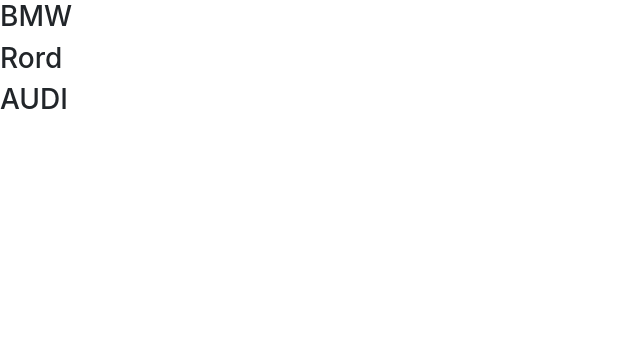
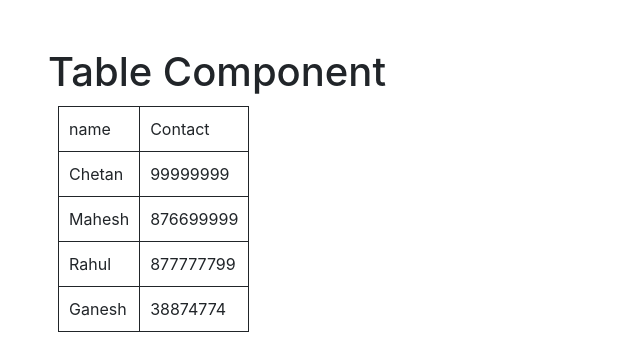
Before and after one commit to chetansankpal7007/cnc_react_js, a React (Create React App) app: page / in a window 1280 px wide. Shown: the top 354 px of the page, without its empty margins (0-640 px from the left). Built offline with nearby package versions, Linux system fonts and the light colour scheme.

Commit message:
jul-17-table-of-array-object

```diff
--- a/src/App.js
+++ b/src/App.js
@@ -3,6 +3,7 @@
 import List from "./component/List";
 import Navbar from './component/Navbar'
 import Newcompoent from './component/New_compoent'
+import Table from "./component/Table";
 const link= "https://react.dev/";
 function App() {
   return (
@@ -10,7 +11,8 @@
       {/* <Navbar /> */}
       {/* <Newcompoent/> */}
       {/* <Condition/> */}
-      <List></List>
+      {/* <List></List> */}
+      <Table></Table>
     </>
   );
 }
--- a/src/component/List.js
+++ b/src/component/List.js
@@ -1,15 +1,25 @@
 import React from 'react'
 
 function Car (props) {
-    return <h3>{props.brand}</h3>
+    return <h3 className='m-4'>Car Brand - {props.brand}</h3>
+}
+
+function Bike (props) {
+  return <h3>Bike {props.bikebrand}</h3>
 }
 
 export default function List() {
 
-  const cars = ['BMW', 'Rord', 'AUDI']
+  const cars = ['BMW', 'Ford', 'AUDI'];
+  const bikes = ['Hounda', 'FZ', 'TVS', 'CBZ'];
   return (
-    <div>
-      {cars.map((carItem)=> <Car brand={carItem}></Car> )}
-    </div>
+    <>
+      <div>
+        {cars.map((carItem)=> <Car brand={carItem}></Car> )}
+      </div>
+      <div className='m-5'>
+          {bikes.map( (bikeItem) => <Bike bikebrand={bikeItem}></Bike>       )}
+      </div>
+    </>
   )
 }
--- /dev/null
+++ b/src/component/Table.css
@@ -0,0 +1,6 @@
+table,td {
+    border: 1px solid;
+    border-collapse: collapse;
+    margin: 10px;
+    padding: 10px;
+  }
--- /dev/null
+++ b/src/component/Table.js
@@ -0,0 +1,40 @@
+import React from 'react'
+import "./Table.css";
+function StdTab (props)  {
+    // return <h2>{props.data.name } {props.data.contact}</h2>
+    return <tr >
+            <td >{props.data.name }</td>
+            <td>{props.data.contact}</td>
+            </tr>
+}
+export default function Table() {
+    // const std3 = {name: 'Chetan', contact: '99999999'}
+    // const std1 = {name: 'Mahesh', contact: '876699999'}
+    // const std2 = {name: 'Rahul', contact: '877777799'}
+
+    const std= [
+        {name: 'Chetan', contact: '99999999'},
+        {name: 'Mahesh', contact: '876699999'},
+        {name: 'Rahul', contact: '877777799'},
+        {name: 'Ganesh', contact: '38874774'}
+    ]
+
+
+  return (
+    <div className='m-5'>
+      <h1>Table Component</h1>
+      <table>
+        <tr>
+            <td>
+                name
+            </td>
+            <td>
+                Contact
+            </td>
+        </tr>
+
+         {std.map((stdItem) => <StdTab data={stdItem}></StdTab>)}
+      </table>
+    </div>
+  )
+}
```
